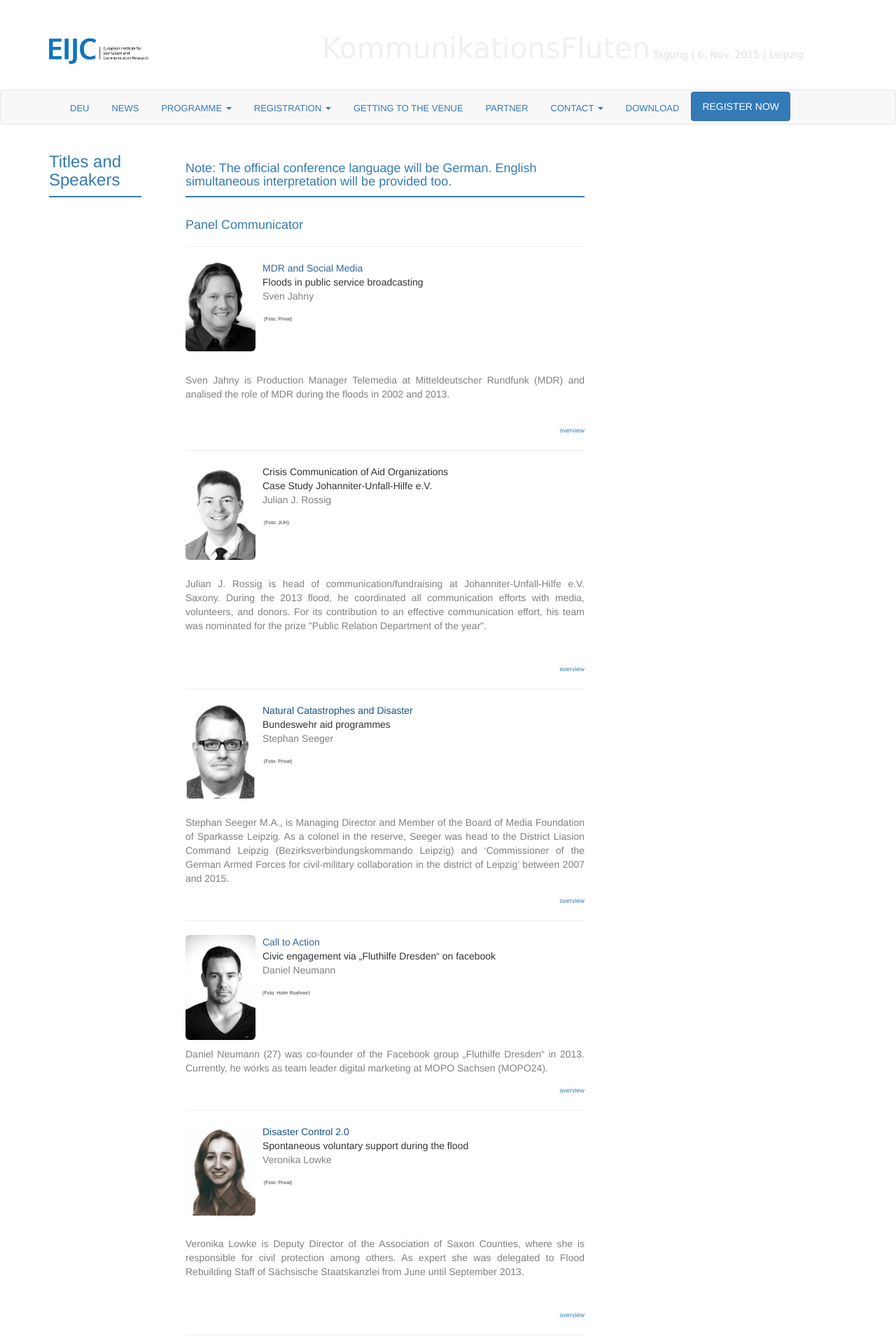
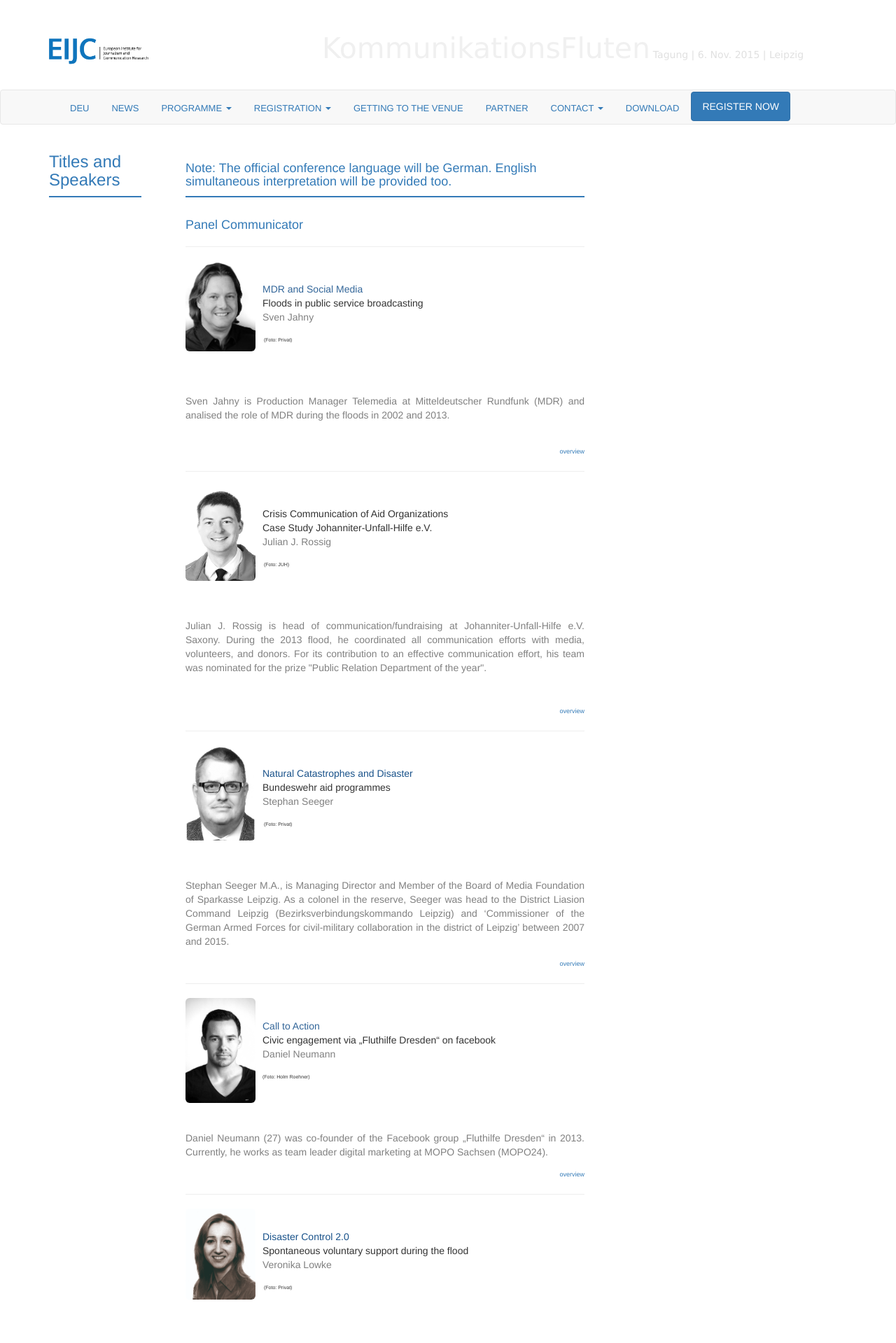
Before and after one commit to susedev/test, a Jekyll site: the page built from titles-and-speakers.html, in a window 1280 px wide. Shown: the top 1919 px of the page at 70% size. Built offline with Jekyll 4.4.1, drawn with Linux system fonts in a browser that asks for light colours; nearby versions of some CDN libraries.

Commit message:
Edit from JekyllCMS

```diff
--- a/titles-and-speakers.html
+++ b/titles-and-speakers.html
@@ -10,6 +10,8 @@ language: en
 
 <hr noshade="noshade" size="1" />
 <p><span style="color: #336699;"><a id="Jahny" name="Jahny"></a><img alt="Sven Jahny" class="img-rounded" src="{{ site.base_url }}/media/people/Jahny_hell_300_20.jpg" style="float: left; margin-right: 10px; margin-bottom: 1px; width: 100px; height: 129px;" title="Sven Jahny (Foto: Privat)" /></span></p>
+
+<p>&nbsp;</p>
 
 <p><span style="color: #336699;">MDR and Social Media</span><br />
 Floods in public service broadcasting<br />
@@ -28,6 +30,8 @@ Floods in public service broadcasting<br />
 
 <hr noshade="noshade" size="1" />
 <p><span style="color: #336699;"><a name="NN"></a></span><span style="color:#19528A;"><img alt="Julian J. Rossig" class="img-rounded" src="{{ site.base_url }}/media/people/JR_300_20.jpg" style="float: left; margin-right: 10px; margin-bottom: 5px; width: 100px; height: 136px;" title="Julian J. Rossig (Foto:JUH)" /></span></p>
+
+<p>&nbsp;</p>
 
 <p>Crisis Communication of Aid Organizations<br />
 Case Study Johanniter-Unfall-Hilfe e.V.<br />
@@ -48,6 +52,8 @@ Case Study Johanniter-Unfall-Hilfe e.V.<br />
 <hr noshade="noshade" size="1" />
 <p><span style="color: #336699;"><a id="Seeger" name="Seeger"></a></span><img alt="Stephan Seeger" class="img-rounded" src="{{ site.base_url }}/media/people/Stephan_Seeger_300_20.jpg" style="float: left; margin-right: 10px; margin-bottom: 5px; width: 100px; height: 136px;" title="Stephan Seeger (Foto:Privat)" /></p>
 
+<p>&nbsp;</p>
+
 <p><span style="color:#19528A;">Natural Catastrophes and Disaster</span><br />
 Bundeswehr aid programmes<br />
 <span style="color: #808080;">Stephan Seeger</span></p>
@@ -65,6 +71,8 @@ Bundeswehr aid programmes<br />
 <hr noshade="noshade" size="1" />
 <p><span style="color: #336699;"><a id="Neumann" name="Neumann"></a><img alt="Daniel Neumann" class="img-rounded" src="{{ site.base_url }}/media/people/danielNeumann_SW_300.jpg" style="float: left; margin-right: 10px; margin-bottom: 5px; width: 100px; height: 150px;" title="Daniel Neumann (Foto:Holm Roehner)" /></span></p>
 
+<p>&nbsp;</p>
+
 <p><span style="color: #336699;">Call to Action</span><br />
 Civic engagement via &bdquo;Fluthilfe Dresden&ldquo; on facebook<br />
 <span style="color: #808080;">Daniel Neumann</span></p>
@@ -81,6 +89,8 @@ Civic engagement via &bdquo;Fluthilfe Dresden&ldquo; on facebook<br />
 
 <hr noshade="noshade" size="1" />
 <p><span style="color: #336699;"><a id="Lowke" name="Lowke"></a></span><img alt="Veronika Lowke" class="img-rounded" src="{{ site.base_url }}/media/people/Lowke_SW_600_20.jpg" style="float: left; margin-right: 10px; margin-bottom: 5px; width: 100px; height: 130px;" title="Veronika Lowke (Foto:Privat)" /></p>
+
+<p>&nbsp;</p>
 
 <p><span style="color:#19528A;">Disaster Control 2.0</span><br />
 Spontaneous voluntary support during the flood<br />
@@ -106,6 +116,8 @@ Spontaneous voluntary support during the flood<br />
 <hr noshade="noshade" size="1" />
 <p><span style="color: #336699;"><a id="Kirchbach" name="Kirchbach"></a>&nbsp; </span></p>
 
+<p>&nbsp;</p>
+
 <p><span style="color: #336699;">S</span><span style="color:#19528A;">tate and Municipalities under pressure</span><br />
 Retrospective analysis<br />
 <span style="color: #808080;">Hans-Peter von Kirchbach</span></p>
@@ -122,6 +134,8 @@ Retrospective analysis<br />
 
 <hr noshade="noshade" size="1" />
 <p><span style="color: #336699;"><a id="Kuhlicke" name="Kuhlicke"></a><img alt="Dr. Christian Kuhlicke" class="img-rounded" src="{{ site.base_url }}/media/people/Kuhlicke_300_20.jpg" style="float: left; margin-right: 10px; margin-bottom: 5px; width: 100px; height: 136px;" title="Dr. Christian Kuhlicke (Foto: Privat)" /></span></p>
+
+<p>&nbsp;</p>
 
 <p><span style="color:#19528A;">To inform and to participate?</span><br />
 Crisis Communication during flood disasters - old structures and new challenges<br />
@@ -140,6 +154,8 @@ Crisis Communication during flood disasters - old structures and new challenges<
 <hr noshade="noshade" size="1" />
 <p><span style="color: #336699;"><a id="Danhelka" name="Danhelka"></a><img alt="Dr. Jan Daňhelka" class="img-rounded" src="{{ site.base_url }}/media/people/Foto2015.jpg" style="float: left; margin-right: 10px; margin-bottom: 5px; width: 100px; height: 129px;" title="Dr. Jan Daňhelka (Foto: Privat)" /></span></p>
 
+<p>&nbsp;</p>
+
 <p><span style="color:#19528A;">Information Systems and Data Exchange between Czech and Saxon Institutions</span><br />
 <span style="color: #808080;">Dr. Jan Daňhelka</span></p>
 
@@ -156,7 +172,11 @@ Crisis Communication during flood disasters - old structures and new challenges<
 <hr noshade="noshade" size="1" />
 <p><span style="color: #336699;"><img alt="Prof. Gerhard Heyer" class="img-rounded" src="{{ site.base_url }}/media/people/Gerhard_300.jpg" style="float: left; margin-right: 10px; margin-bottom: 5px; width: 100px; height: 136px;" title="Prof. Gerhard Heyer (Foto: Privat)" /></span></p>
 
-<p><span style="color: #336699;"><a id="Heyer" name="Heyer"></a>Sl&aacute;nd&aacute;il</span><br />
+<p><span style="color: #336699;"><a id="Heyer" name="Heyer"></a></span></p>
+
+<p>&nbsp;</p>
+
+<p><span style="color: #336699;">Sl&aacute;nd&aacute;il</span><br />
 A european security system for language and image analysis<br />
 <span style="color: #808080;">Prof. Gerhard Heyer</span></p>
 
@@ -168,6 +188,8 @@ A european security system for language and image analysis<br />
 
 <hr noshade="noshade" size="1" />
 <p><span style="color: #336699;"><a id="Musacchio" name="Musacchio"></a><img alt="Prof. Maria Teresa Musacchio" class="img-rounded" src="{{ site.base_url }}/media/people/musacchio_127_20.jpg" style="float: left; margin-right: 10px; margin-bottom: 5px; width: 100px; height: 112px;" title=" Maria Teresa Musacchio (Foto: Privat)" /></span></p>
+
+<p>&nbsp;</p>
 
 <p><span style="color:#19528A;">Terminology in Specialised Communication and Social Media</span><br />
 An overview focussing on natural disasters or flood disasters<br />
```
